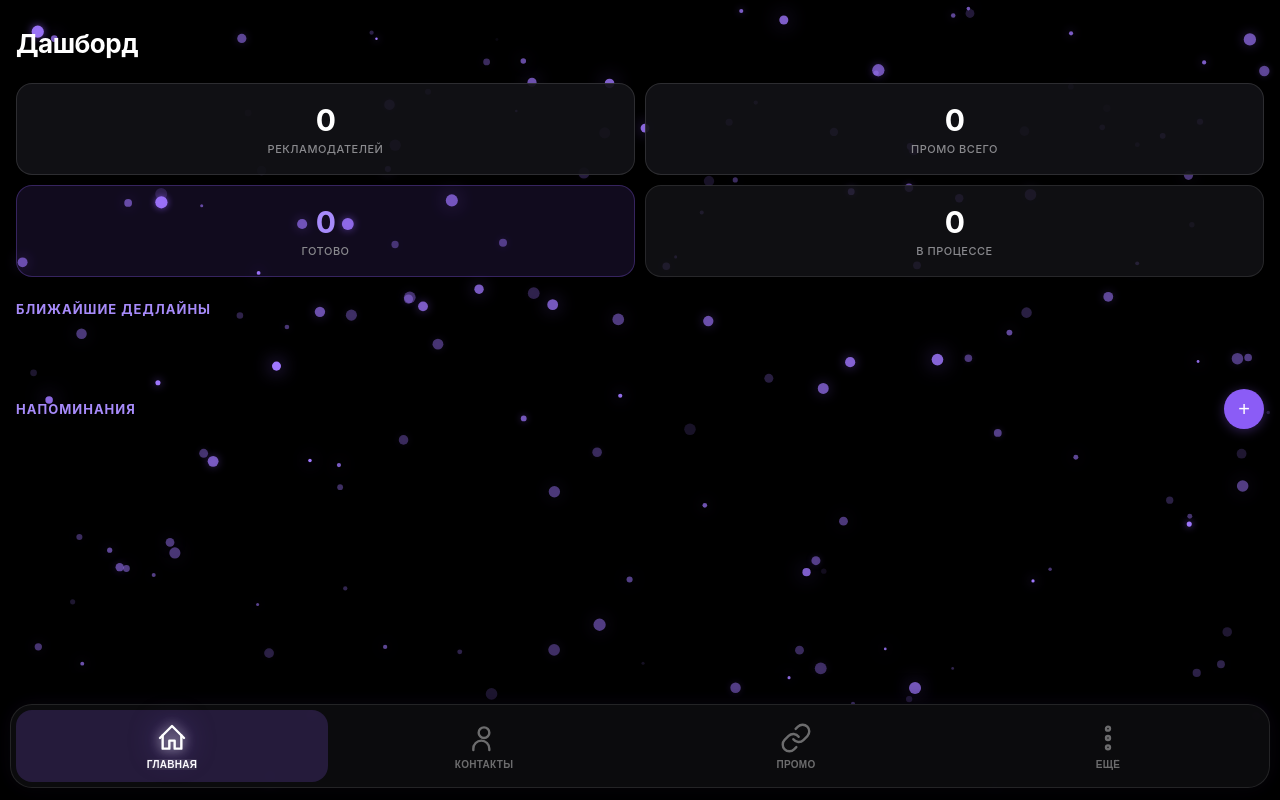
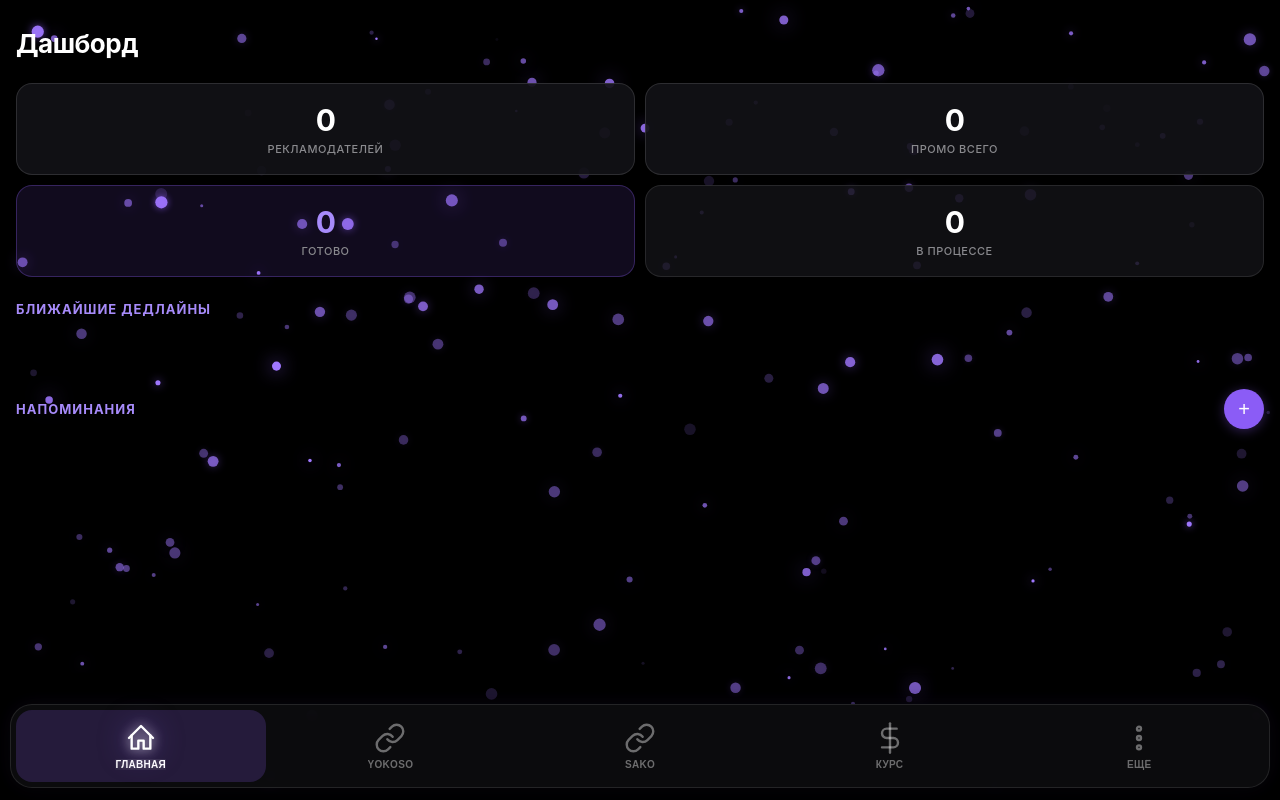
Before and after one commit to ForbiddenCount/cekxeijc, a FastAPI app: page / in a window 1280 px wide. Run offline with FastAPI, Linux system fonts and the light colour scheme; some libraries are stand-ins or nearby versions.

Commit message:
feat: split promos into Yokoso/Sako categories, converter separate tab, advertisers in More
Co-Authored-By: Devin AI <158243242+devin-ai-integration[bot]@users.noreply.github.com>

```diff
--- a/backend/app.py
+++ b/backend/app.py
@@ -207,20 +207,21 @@ async def delete_advertiser(adv_id: int, user=Depends(get_current_user), db=Depe
 @app.get("/api/promos")
 async def list_promos(
     advertiser_id: int | None = None,
+    category: str | None = None,
     user=Depends(get_current_user),
     db=Depends(get_db),
 ):
     telegram_id = user.get("id", 0)
+    base = "SELECT p.*, a.name as advertiser_name FROM promos p LEFT JOIN advertisers a ON p.advertiser_id = a.id WHERE p.user_id = ?"
+    params = [telegram_id]
     if advertiser_id:
-        rows = await db.execute(
-            "SELECT p.*, a.name as advertiser_name FROM promos p LEFT JOIN advertisers a ON p.advertiser_id = a.id WHERE p.user_id = ? AND p.advertiser_id = ? ORDER BY p.deadline ASC NULLS LAST, p.created_at DESC",
-            (telegram_id, advertiser_id),
-        )
-    else:
-        rows = await db.execute(
-            "SELECT p.*, a.name as advertiser_name FROM promos p LEFT JOIN advertisers a ON p.advertiser_id = a.id WHERE p.user_id = ? ORDER BY p.deadline ASC NULLS LAST, p.created_at DESC",
-            (telegram_id,),
-        )
+        base += " AND p.advertiser_id = ?"
+        params.append(advertiser_id)
+    if category:
+        base += " AND p.category = ?"
+        params.append(category)
+    base += " ORDER BY p.deadline ASC NULLS LAST, p.created_at DESC"
+    rows = await db.execute(base, params)
     return [dict(r) for r in await rows.fetchall()]
 
 
@@ -229,7 +230,7 @@ async def create_promo(request: Request, user=Depends(get_current_user), db=Depe
     data = await request.json()
     telegram_id = user.get("id", 0)
     await db.execute(
-        "INSERT INTO promos (advertiser_id, user_id, name, link, price_usdt, status, deadline, notes) VALUES (?, ?, ?, ?, ?, ?, ?, ?)",
+        "INSERT INTO promos (advertiser_id, user_id, name, link, price_usdt, status, deadline, notes, category) VALUES (?, ?, ?, ?, ?, ?, ?, ?, ?)",
         (
             data["advertiser_id"],
             telegram_id,
@@ -239,6 +240,7 @@ async def create_promo(request: Request, user=Depends(get_current_user), db=Depe
             data.get("status", "not_ready"),
             data.get("deadline"),
             data.get("notes", ""),
+            data.get("category", "yokoso"),
         ),
     )
     await db.commit()
@@ -251,7 +253,7 @@ async def update_promo(promo_id: int, request: Request, user=Depends(get_current
     data = await request.json()
     telegram_id = user.get("id", 0)
     await db.execute(
-        "UPDATE promos SET name=?, link=?, price_usdt=?, status=?, deadline=?, notes=?, advertiser_id=? WHERE id=? AND user_id=?",
+        "UPDATE promos SET name=?, link=?, price_usdt=?, status=?, deadline=?, notes=?, advertiser_id=?, category=? WHERE id=? AND user_id=?",
         (
             data["name"],
             data.get("link", ""),
@@ -260,6 +262,7 @@ async def update_promo(promo_id: int, request: Request, user=Depends(get_current
             data.get("deadline"),
             data.get("notes", ""),
             data.get("advertiser_id"),
+            data.get("category", "yokoso"),
             promo_id,
             telegram_id,
         ),
--- a/backend/database.py
+++ b/backend/database.py
@@ -47,6 +47,7 @@ async def init_db():
                 status TEXT DEFAULT 'not_ready',
                 deadline TIMESTAMP,
                 notes TEXT,
+                category TEXT DEFAULT 'yokoso',
                 created_at TIMESTAMP DEFAULT CURRENT_TIMESTAMP,
                 FOREIGN KEY (advertiser_id) REFERENCES advertisers(id),
                 FOREIGN KEY (user_id) REFERENCES users(telegram_id)
@@ -76,4 +77,9 @@ async def init_db():
                 FOREIGN KEY (promo_id) REFERENCES promos(id)
             );
         """)
+        # Migration: add category column if missing
+        try:
+            await db.execute("ALTER TABLE promos ADD COLUMN category TEXT DEFAULT 'yokoso'")
+        except Exception:
+            pass
         await db.commit()
--- a/frontend/static/app.js
+++ b/frontend/static/app.js
@@ -123,15 +123,16 @@ function showPage(page) {
 
     switch (page) {
         case "dashboard": loadDashboard(); break;
-        case "advertisers": loadAdvertisers(); break;
-        case "promos": loadPromosPage(); break;
+        case "yokoso": loadCategoryPromos("yokoso"); break;
+        case "sako": loadCategoryPromos("sako"); break;
+        case "converter": loadConverter(); break;
         case "more": loadMore(); break;
     }
 }
 
 async function loadMore() {
     loadProfile();
-    loadConverter();
+    loadAdvertisers();
     if (currentUser?.is_admin) loadAdminPanel();
 }
 
@@ -303,44 +304,37 @@ async function showAdvertiserDetail(id) {
 
 // ── Promos ──
 
-async function loadPromosPage() {
+let currentCategory = "yokoso";
+let categoryPromos = { yokoso: [], sako: [] };
+
+async function loadCategoryPromos(category) {
+    currentCategory = category;
     try {
         advertisers = await api("/api/advertisers");
-        const select = document.getElementById("promoFilterAdvertiser");
-        const currentVal = select.value;
-        select.innerHTML = '<option value="">Все рекламодатели</option>' +
-            advertisers.map((a) => `<option value="${a.id}">${esc(a.name)}</option>`).join("");
-        select.value = currentVal;
     } catch (e) {
         console.error(e);
     }
-    await loadPromos();
-}
-
-async function loadPromos() {
-    const advFilter = document.getElementById("promoFilterAdvertiser")?.value;
     try {
-        let url = "/api/promos";
-        if (advFilter) url += `?advertiser_id=${advFilter}`;
-        promos = await api(url);
-        renderPromos();
+        categoryPromos[category] = await api(`/api/promos?category=${category}`);
+        renderCategoryPromos(category);
     } catch (e) {
         console.error(e);
     }
 }
 
-function filterPromos() {
-    renderPromos();
+function filterCategoryPromos(category) {
+    renderCategoryPromos(category);
 }
 
-function renderPromos() {
-    const statusFilter = document.getElementById("promoFilterStatus")?.value;
-    let filtered = promos;
-    if (statusFilter) filtered = promos.filter((p) => p.status === statusFilter);
+function renderCategoryPromos(category) {
+    const statusFilter = document.getElementById(`${category}FilterStatus`)?.value;
+    let filtered = categoryPromos[category] || [];
+    if (statusFilter) filtered = filtered.filter((p) => p.status === statusFilter);
+    promos = categoryPromos[category] || [];
 
-    const container = document.getElementById("promosList");
+    const container = document.getElementById(`${category}List`);
     if (filtered.length === 0) {
-        container.innerHTML = '<div class="empty-state"><svg class="empty-svg" viewBox="0 0 24 24" fill="none" stroke="currentColor" stroke-width="1.5"><path d="M10 13a5 5 0 007.54.54l3-3a5 5 0 00-7.07-7.07l-1.72 1.71"/><path d="M14 11a5 5 0 00-7.54-.54l-3 3a5 5 0 007.07 7.07l1.71-1.71"/></svg><div class="empty-text">Нет промо-ссылок.<br>Нажмите + Добавить</div></div>';
+        container.innerHTML = '<div class="empty-state"><svg class="empty-svg" viewBox="0 0 24 24" fill="none" stroke="currentColor" stroke-width="1.5"><path d="M10 13a5 5 0 007.54.54l3-3a5 5 0 00-7.07-7.07l-1.72 1.71"/><path d="M14 11a5 5 0 00-7.54-.54l-3 3a5 5 0 007.07 7.07l1.71-1.71"/></svg><div class="empty-text">Нет промо.<br>Нажмите + Добавить</div></div>';
         return;
     }
 
@@ -376,10 +370,19 @@ function renderPromos() {
     }).join("");
 }
 
-function showAddPromo(existing = null) {
+function showAddPromo(categoryOrExisting = null) {
+    let existing = null;
+    let category = currentCategory;
+    if (typeof categoryOrExisting === "string") {
+        category = categoryOrExisting;
+    } else if (categoryOrExisting && typeof categoryOrExisting === "object") {
+        existing = categoryOrExisting;
+        category = existing.category || currentCategory;
+    }
     const isEdit = !!existing;
     openModal(`
         <div class="modal-title">${isEdit ? "Редактировать промо" : "Новое промо"}</div>
+        <input type="hidden" id="promoCategory" value="${category}">
         <div class="input-group">
             <label>Рекламодатель</label>
             <select id="promoAdvId">
@@ -452,6 +455,7 @@ async function savePromo(id) {
         deadline: document.getElementById("promoDeadline").value?.replace("T", " ") || null,
         status: document.getElementById("promoStatus").value,
         notes: document.getElementById("promoNotes").value.trim(),
+        category: document.getElementById("promoCategory")?.value || currentCategory,
     };
     if (!data.advertiser_id) {
         tg?.showAlert?.("Выберите рекламодателя") || alert("Выберите рекламодателя");
@@ -468,7 +472,7 @@ async function savePromo(id) {
             await api("/api/promos", { method: "POST", body: JSON.stringify(data) });
         }
         closeModal();
-        loadPromos();
+        loadCategoryPromos(currentCategory);
         if (tg?.HapticFeedback) tg.HapticFeedback.notificationOccurred("success");
     } catch (e) {
         tg?.showAlert?.("Ошибка сохранения") || alert("Ошибка");
@@ -588,7 +592,7 @@ async function changePromoStatus(id, status) {
     try {
         await api(`/api/promos/${id}/status`, { method: "PATCH", body: JSON.stringify({ status }) });
         if (tg?.HapticFeedback) tg.HapticFeedback.impactOccurred("light");
-        await loadPromos();
+        await loadCategoryPromos(currentCategory);
     } catch (e) {
         console.error(e);
     }
@@ -599,7 +603,7 @@ async function deletePromo(id) {
     try {
         await api(`/api/promos/${id}`, { method: "DELETE" });
         closeModal();
-        loadPromos();
+        loadCategoryPromos(currentCategory);
     } catch (e) {
         console.error(e);
     }
--- a/frontend/templates/index.html
+++ b/frontend/templates/index.html
@@ -17,13 +17,17 @@
                 <svg class="nav-svg" viewBox="0 0 24 24" fill="none" stroke="currentColor" stroke-width="1.8"><path d="M3 12l9-9 9 9"/><path d="M5 10v10h5v-6h4v6h5V10"/></svg>
                 <span class="nav-label">Главная</span>
             </button>
-            <button class="nav-btn" data-page="advertisers" onclick="showPage('advertisers')">
-                <svg class="nav-svg" viewBox="0 0 24 24" fill="none" stroke="currentColor" stroke-width="1.8"><circle cx="12" cy="8" r="4"/><path d="M4 21v-1a6 6 0 0112 0v1"/></svg>
-                <span class="nav-label">Контакты</span>
+            <button class="nav-btn" data-page="yokoso" onclick="showPage('yokoso')">
+                <svg class="nav-svg" viewBox="0 0 24 24" fill="none" stroke="currentColor" stroke-width="1.8"><path d="M10 13a5 5 0 007.54.54l3-3a5 5 0 00-7.07-7.07l-1.72 1.71"/><path d="M14 11a5 5 0 00-7.54-.54l-3 3a5 5 0 007.07 7.07l1.71-1.71"/></svg>
+                <span class="nav-label">Yokoso</span>
             </button>
-            <button class="nav-btn" data-page="promos" onclick="showPage('promos')">
+            <button class="nav-btn" data-page="sako" onclick="showPage('sako')">
                 <svg class="nav-svg" viewBox="0 0 24 24" fill="none" stroke="currentColor" stroke-width="1.8"><path d="M10 13a5 5 0 007.54.54l3-3a5 5 0 00-7.07-7.07l-1.72 1.71"/><path d="M14 11a5 5 0 00-7.54-.54l-3 3a5 5 0 007.07 7.07l1.71-1.71"/></svg>
-                <span class="nav-label">Промо</span>
+                <span class="nav-label">Sako</span>
+            </button>
+            <button class="nav-btn" data-page="converter" onclick="showPage('converter')">
+                <svg class="nav-svg" viewBox="0 0 24 24" fill="none" stroke="currentColor" stroke-width="1.8"><line x1="12" y1="1" x2="12" y2="23"/><path d="M17 5H9.5a3.5 3.5 0 000 7h5a3.5 3.5 0 010 7H6"/></svg>
+                <span class="nav-label">Курс</span>
             </button>
             <button class="nav-btn" data-page="more" onclick="showPage('more')">
                 <svg class="nav-svg" viewBox="0 0 24 24" fill="none" stroke="currentColor" stroke-width="1.8"><circle cx="12" cy="5" r="1.5"/><circle cx="12" cy="12" r="1.5"/><circle cx="12" cy="19" r="1.5"/></svg>
@@ -69,36 +73,66 @@
             </div>
         </div>
 
-        <!-- Advertisers -->
-        <div class="page" id="page-advertisers">
+        <!-- Promo Yokoso -->
+        <div class="page" id="page-yokoso">
             <div class="header">
-                <h1>Рекламодатели</h1>
-                <button class="btn-primary" onclick="showAddAdvertiser()">+ Добавить</button>
-            </div>
-            <div id="advertisersList" class="list"></div>
-        </div>
-
-        <!-- Promos -->
-        <div class="page" id="page-promos">
-            <div class="header">
-                <h1>Промо</h1>
-                <button class="btn-primary" onclick="showAddPromo()">+ Добавить</button>
+                <h1>Promo Yokoso</h1>
+                <button class="btn-primary" onclick="showAddPromo('yokoso')">+ Добавить</button>
             </div>
             <div class="filter-bar">
-                <select id="promoFilterAdvertiser" onchange="loadPromos()">
-                    <option value="">Все рекламодатели</option>
-                </select>
-                <select id="promoFilterStatus" onchange="filterPromos()">
+                <select id="yokosoFilterStatus" onchange="filterCategoryPromos('yokoso')">
                     <option value="">Все статусы</option>
                     <option value="not_ready">Не готово</option>
                     <option value="in_progress">В процессе</option>
                     <option value="done">Готово</option>
                 </select>
             </div>
-            <div id="promosList" class="list"></div>
+            <div id="yokosoList" class="list"></div>
         </div>
 
-        <!-- More (Profile + Converter + Admin) -->
+        <!-- Promo Sako -->
+        <div class="page" id="page-sako">
+            <div class="header">
+                <h1>Promo Sako</h1>
+                <button class="btn-primary" onclick="showAddPromo('sako')">+ Добавить</button>
+            </div>
+            <div class="filter-bar">
+                <select id="sakoFilterStatus" onchange="filterCategoryPromos('sako')">
+                    <option value="">Все статусы</option>
+                    <option value="not_ready">Не готово</option>
+                    <option value="in_progress">В процессе</option>
+                    <option value="done">Готово</option>
+                </select>
+            </div>
+            <div id="sakoList" class="list"></div>
+        </div>
+
+        <!-- Converter -->
+        <div class="page" id="page-converter">
+            <div class="header">
+                <h1>Конвертер USDT / RUB</h1>
+            </div>
+            <div class="converter-card">
+                <div class="rate-display">
+                    <span class="rate-label">Курс:</span>
+                    <span class="rate-value" id="currentRate">—</span>
+                    <span class="rate-currency">RUB/USDT</span>
+                </div>
+                <div class="converter-inputs">
+                    <div class="input-group">
+                        <label>USDT</label>
+                        <input type="number" id="usdtInput" placeholder="0.00" oninput="convertCurrency('usdt')">
+                    </div>
+                    <div class="swap-icon" onclick="swapCurrency()">⇆</div>
+                    <div class="input-group">
+                        <label>RUB</label>
+                        <input type="number" id="rubInput" placeholder="0.00" oninput="convertCurrency('rub')">
+                    </div>
+                </div>
+            </div>
+        </div>
+
+        <!-- More (Profile + Notes + Advertisers + Admin) -->
         <div class="page" id="page-more">
             <!-- Profile Section -->
             <div class="profile-card" id="profileCard">
@@ -121,27 +155,13 @@
                 </div>
             </div>
 
-            <!-- Converter Section -->
+            <!-- Advertisers Section -->
             <div class="section">
-                <div class="section-header"><h2>Конвертер USDT / RUB</h2></div>
-                <div class="converter-card">
-                    <div class="rate-display">
-                        <span class="rate-label">Курс:</span>
-                        <span class="rate-value" id="currentRate">—</span>
-                        <span class="rate-currency">RUB/USDT</span>
-                    </div>
-                    <div class="converter-inputs">
-                        <div class="input-group">
-                            <label>USDT</label>
-                            <input type="number" id="usdtInput" placeholder="0.00" oninput="convertCurrency('usdt')">
-                        </div>
-                        <div class="swap-icon" onclick="swapCurrency()">⇆</div>
-                        <div class="input-group">
-                            <label>RUB</label>
-                            <input type="number" id="rubInput" placeholder="0.00" oninput="convertCurrency('rub')">
-                        </div>
-                    </div>
+                <div class="section-header">
+                    <h2>Рекламодатели</h2>
+                    <button class="btn-icon" onclick="showAddAdvertiser()">+</button>
                 </div>
+                <div id="advertisersList" class="list"></div>
             </div>
 
             <!-- Notes Section -->
```
